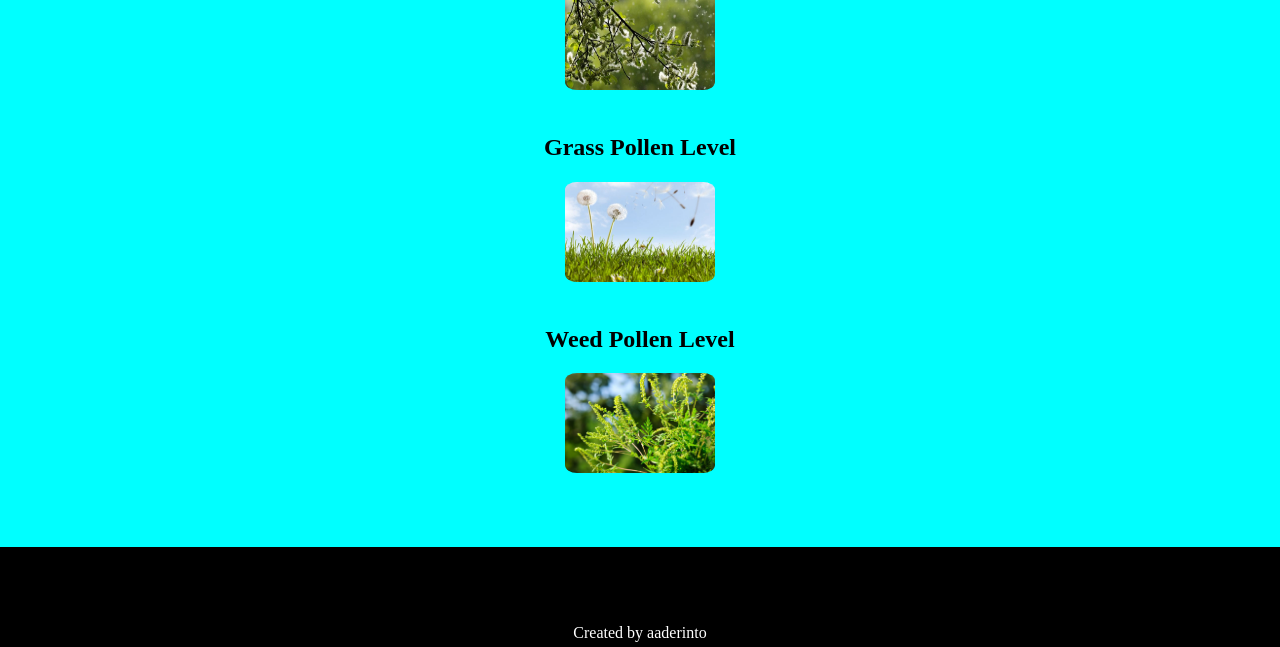
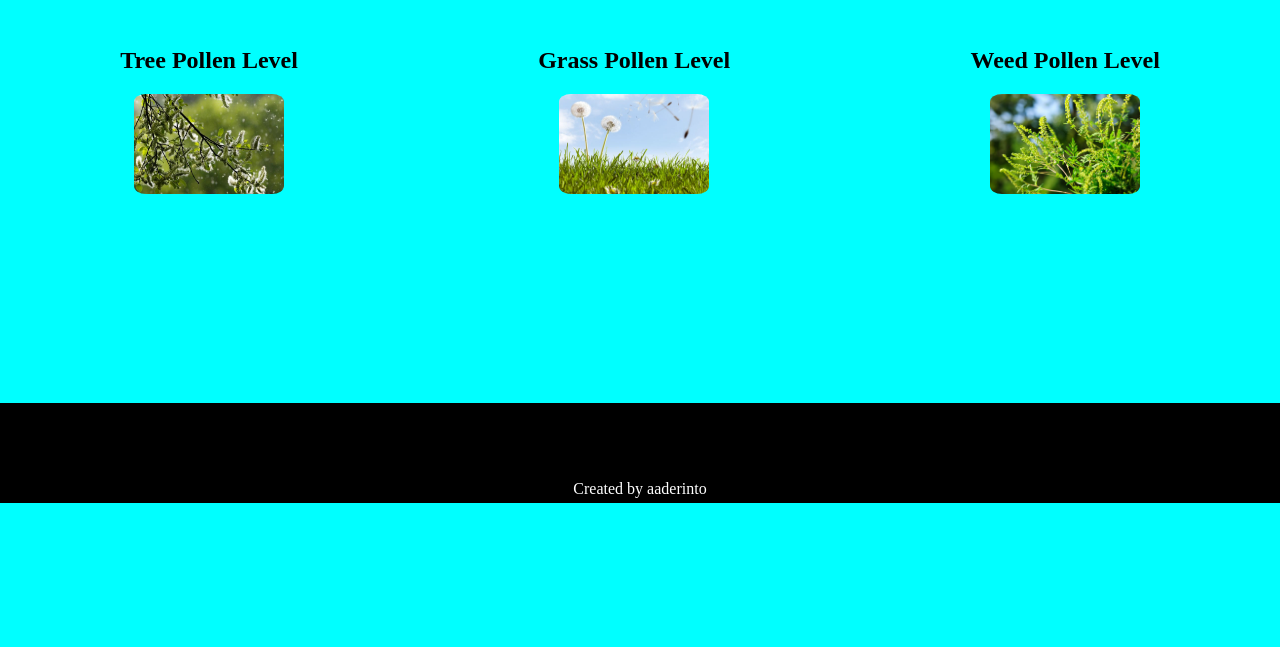
Before and after one commit to ad3rinto/polinator, a plain HTML site: page index.html in a window 1280 px wide. Shown: the part 355-1002 px from the top of the page. After the commit the page ends 858 px from the top, so only its background shows below. Drawn offline with Linux system fonts and the light colour scheme.

Commit message:
refactor to use flexbox" and flex "

```diff
--- a/css/style.css
+++ b/css/style.css
@@ -26,7 +26,8 @@ h1,
 
 main {
 	background-color: aqua;
-	height: 700px;
+	height: 67vh;
+	/* height: 400px; */
 }
 
 header {
@@ -38,7 +39,7 @@ header {
 footer {
 	background-color: black;
 	height: 100px;
-	margin-top: 60px;
+	margin-top: 80px;
 	text-align: center;
 }
 img {
@@ -86,4 +87,16 @@ p {
 }
 body {
 	background-color: aqua;
+	/* height: 500px; */
 }
+.main {
+	display: flex;
+	justify-content: space-around;
+}
+
+.container {
+	display: inline-block;
+}
+body {
+	max-height: 100vh;
+}
```
